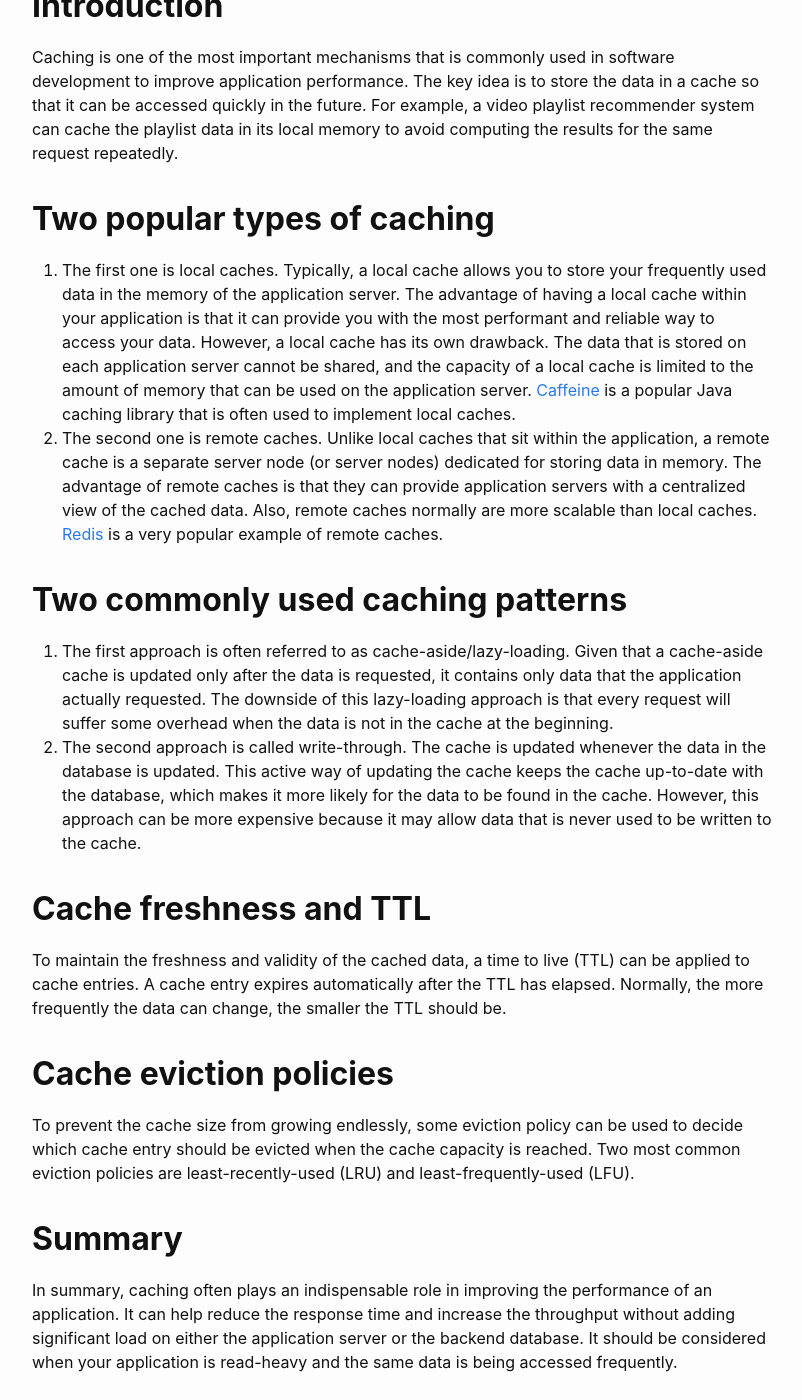
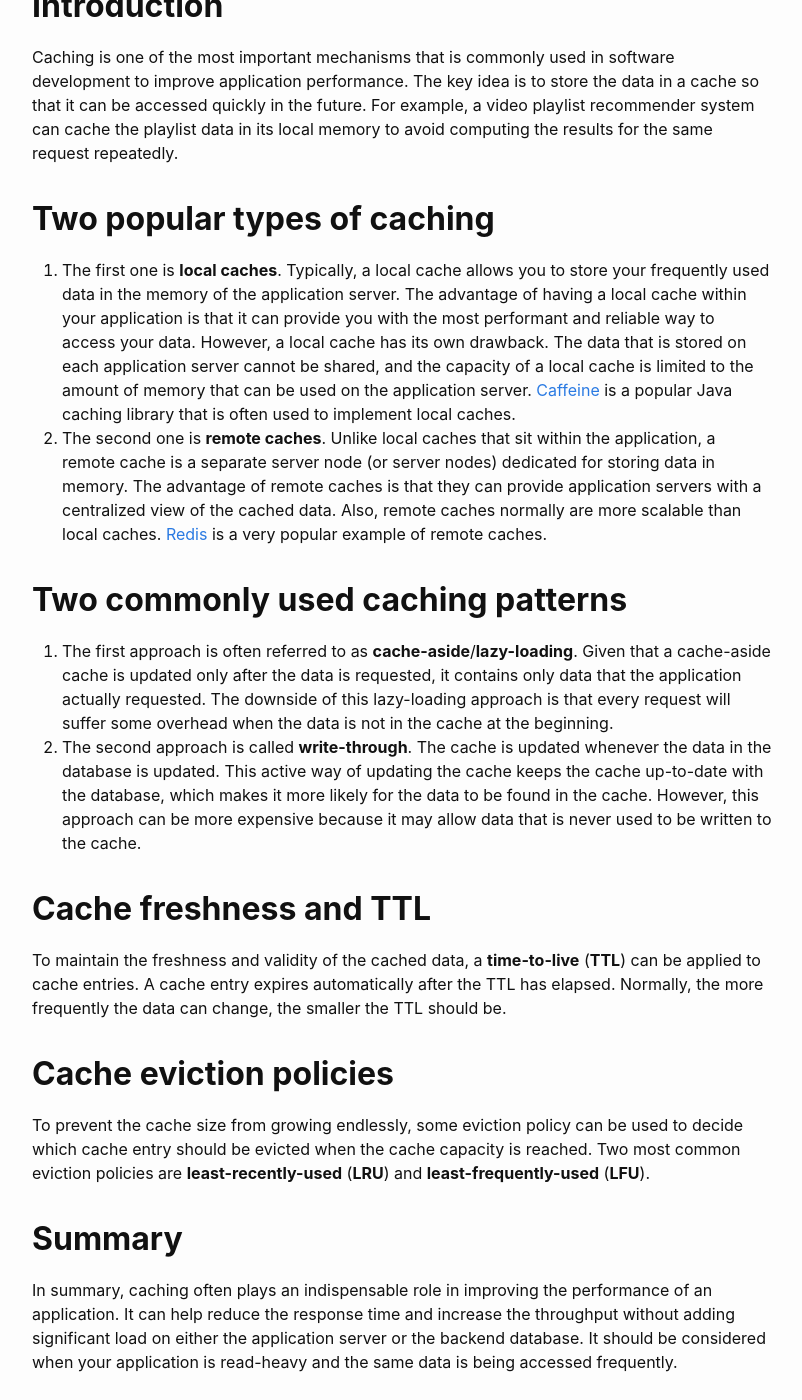
Before and after one commit to xingyantech/xingyantech.github.io, a Jekyll site: the page built from _posts/2022-09-11-Caching-Strategies.md, in a window 1280 px wide and 1400 px high, scrolled down 248 px. Shown: the whole window, without its empty margins (238-1040 px from the left). Built offline with Jekyll 4.4.1, drawn with Linux system fonts in a browser that asks for light colours.

Commit message:
update 2022-09-11-Caching-Strategies.md

```diff
--- a/_posts/2022-09-11-Caching-Strategies.md
+++ b/_posts/2022-09-11-Caching-Strategies.md
@@ -8,18 +8,18 @@ categories: Caching
 Caching is one of the most important mechanisms that is commonly used in software development to improve application performance. The key idea is to store the data in a cache so that it can be accessed quickly in the future. For example, a video playlist recommender system can cache the playlist data in its local memory to avoid computing the results for the same request repeatedly.
 
 ## **Two popular types of caching**
-1. The first one is local caches. Typically, a local cache allows you to store your frequently used data in the memory of the application server. The advantage of having a local cache within your application is that it can provide you with the most performant and reliable way to access your data. However, a local cache has its own drawback. The data that is stored on each application server cannot be shared, and the capacity of a local cache is limited to the amount of memory that can be used on the application server. [Caffeine](https://github.com/ben-manes/caffeine) is a popular Java caching library that is often used to implement local caches.
-2. The second one is remote caches. Unlike local caches that sit within the application, a remote cache is a separate server node (or server nodes) dedicated for storing data in memory. The advantage of remote caches is that they can provide application servers with a centralized view of the cached data. Also, remote caches normally are more scalable than local caches. [Redis](https://redis.io/) is a very popular example of remote caches.
+1. The first one is **local caches**. Typically, a local cache allows you to store your frequently used data in the memory of the application server. The advantage of having a local cache within your application is that it can provide you with the most performant and reliable way to access your data. However, a local cache has its own drawback. The data that is stored on each application server cannot be shared, and the capacity of a local cache is limited to the amount of memory that can be used on the application server. [Caffeine](https://github.com/ben-manes/caffeine) is a popular Java caching library that is often used to implement local caches.
+2. The second one is **remote caches**. Unlike local caches that sit within the application, a remote cache is a separate server node (or server nodes) dedicated for storing data in memory. The advantage of remote caches is that they can provide application servers with a centralized view of the cached data. Also, remote caches normally are more scalable than local caches. [Redis](https://redis.io/) is a very popular example of remote caches.
 
 ## **Two commonly used caching patterns**
-1. The first approach is often referred to as cache-aside/lazy-loading. Given that a cache-aside cache is updated only after the data is requested, it contains only data that the application actually requested. The downside of this lazy-loading approach is that every request will suffer some overhead when the data is not in the cache at the beginning.
-2. The second approach is called write-through. The cache is updated whenever the data in the database is updated. This active way of updating the cache keeps the cache up-to-date with the database, which makes it more likely for the data to be found in the cache. However, this approach can be more expensive because it may allow data that is never used to be written to the cache.
+1. The first approach is often referred to as **cache-aside**/**lazy-loading**. Given that a cache-aside cache is updated only after the data is requested, it contains only data that the application actually requested. The downside of this lazy-loading approach is that every request will suffer some overhead when the data is not in the cache at the beginning.
+2. The second approach is called **write-through**. The cache is updated whenever the data in the database is updated. This active way of updating the cache keeps the cache up-to-date with the database, which makes it more likely for the data to be found in the cache. However, this approach can be more expensive because it may allow data that is never used to be written to the cache.
 
 ## **Cache freshness and TTL**
-To maintain the freshness and validity of the cached data, a time to live (TTL) can be applied to cache entries. A cache entry expires automatically after the TTL has elapsed. Normally, the more frequently the data can change, the smaller the TTL should be.
+To maintain the freshness and validity of the cached data, a **time-to-live** (**TTL**) can be applied to cache entries. A cache entry expires automatically after the TTL has elapsed. Normally, the more frequently the data can change, the smaller the TTL should be.
 
 ## **Cache eviction policies**
-To prevent the cache size from growing endlessly, some eviction policy can be used to decide which cache entry should be evicted when the cache capacity is reached. Two most common eviction policies are least-recently-used (LRU) and least-frequently-used (LFU).
+To prevent the cache size from growing endlessly, some eviction policy can be used to decide which cache entry should be evicted when the cache capacity is reached. Two most common eviction policies are **least-recently-used** (**LRU**) and **least-frequently-used** (**LFU**).
 
 ## **Summary**
 In summary, caching often plays an indispensable role in improving the performance of an application. It can help reduce the response time and increase the throughput without adding significant load on either the application server or the backend database. It should be considered when your application is read-heavy and the same data is being accessed frequently.
```
